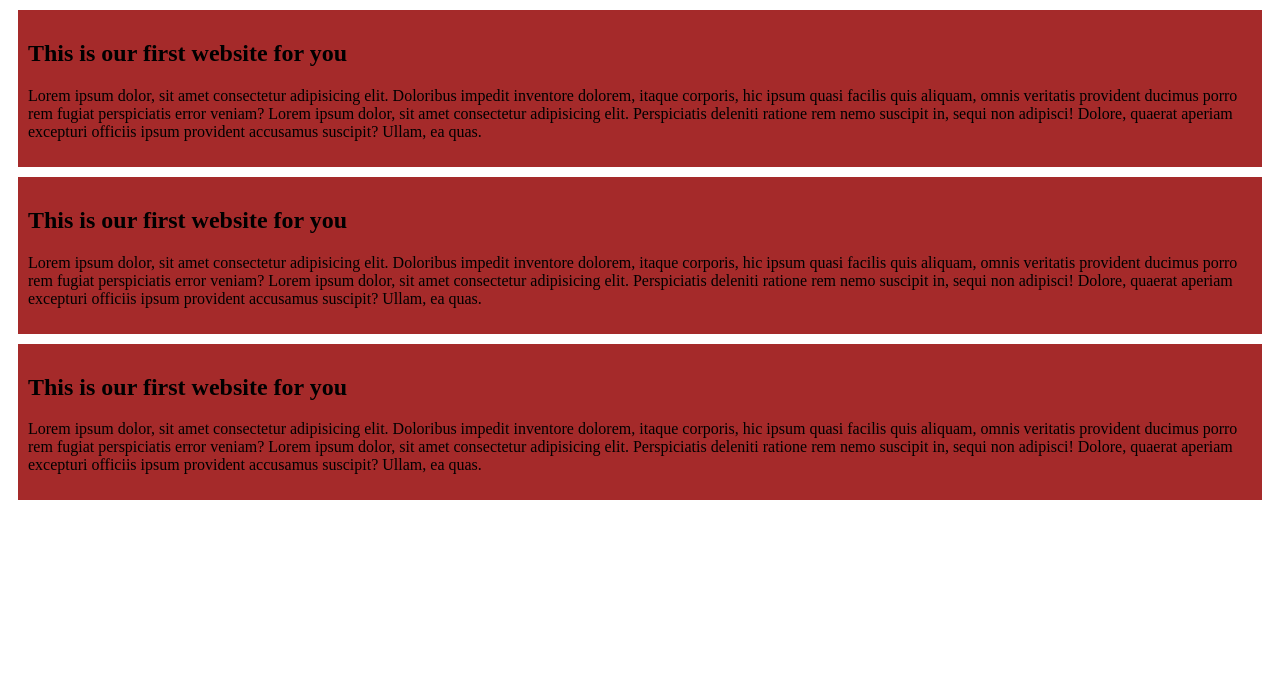
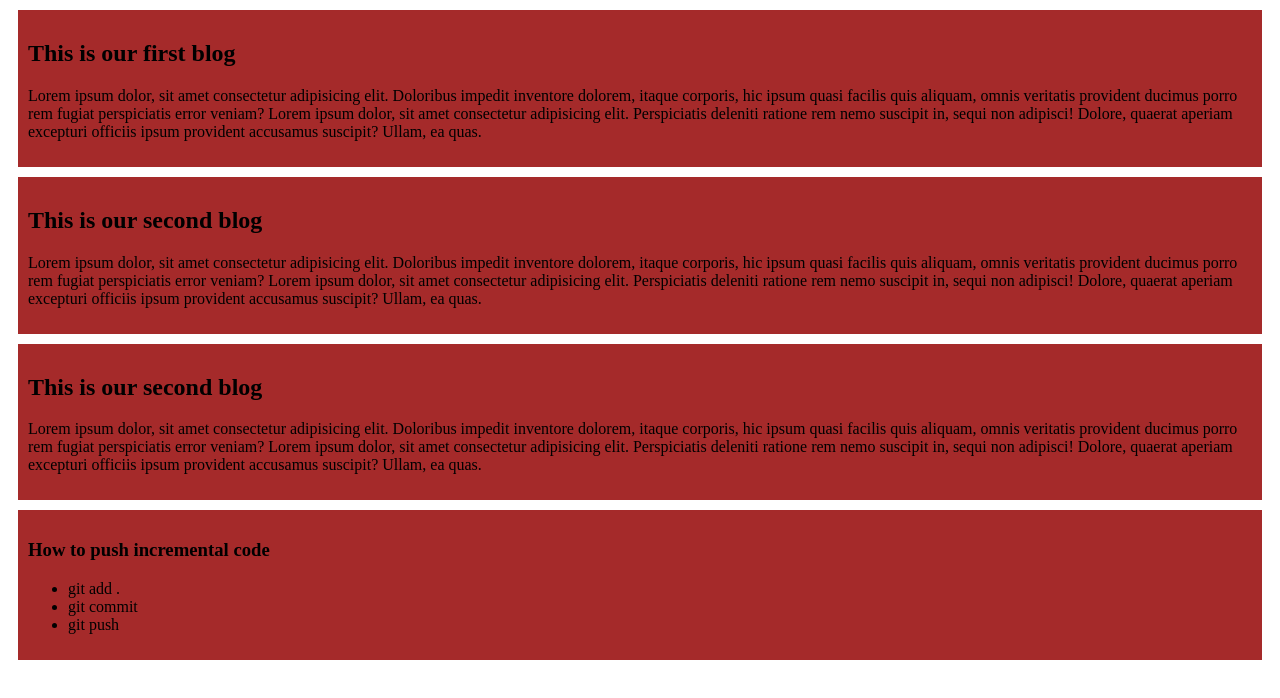
Before and after one commit to Pritompt12/this-is-my-4th-github-repo, a plain HTML site: page index.html in a window 1280 px wide. Drawn offline with Linux system fonts and the light colour scheme.

Commit message:
added a list iteam to code

```diff
--- a/index.html
+++ b/index.html
@@ -8,16 +8,24 @@
 </head>
 <body>
     <div>
-        <h2> This is our first website for you</h2>
+        <h2> This is our first blog</h2>
         <p> Lorem ipsum dolor, sit amet consectetur adipisicing elit. Doloribus impedit inventore dolorem, itaque corporis, hic ipsum quasi facilis quis aliquam, omnis veritatis provident ducimus porro rem fugiat perspiciatis error veniam? Lorem ipsum dolor, sit amet consectetur adipisicing elit. Perspiciatis deleniti ratione rem nemo suscipit in, sequi non adipisci! Dolore, quaerat aperiam excepturi officiis ipsum provident accusamus suscipit? Ullam, ea quas.</p>
     </div>
     <div>
-        <h2> This is our first website for you</h2>
+        <h2> This is our second blog</h2>
         <p> Lorem ipsum dolor, sit amet consectetur adipisicing elit. Doloribus impedit inventore dolorem, itaque corporis, hic ipsum quasi facilis quis aliquam, omnis veritatis provident ducimus porro rem fugiat perspiciatis error veniam? Lorem ipsum dolor, sit amet consectetur adipisicing elit. Perspiciatis deleniti ratione rem nemo suscipit in, sequi non adipisci! Dolore, quaerat aperiam excepturi officiis ipsum provident accusamus suscipit? Ullam, ea quas.</p>
     </div>
     <div>
-        <h2> This is our first website for you</h2>
+        <h2> This is our second blog</h2>
         <p> Lorem ipsum dolor, sit amet consectetur adipisicing elit. Doloribus impedit inventore dolorem, itaque corporis, hic ipsum quasi facilis quis aliquam, omnis veritatis provident ducimus porro rem fugiat perspiciatis error veniam? Lorem ipsum dolor, sit amet consectetur adipisicing elit. Perspiciatis deleniti ratione rem nemo suscipit in, sequi non adipisci! Dolore, quaerat aperiam excepturi officiis ipsum provident accusamus suscipit? Ullam, ea quas.</p>
     </div>
+        <div>
+            <h3> How to push incremental code</h3>
+                <ul>
+                    <li> git add .</li>
+                    <li>git commit</li>
+                    <li>git push</li>
+                </ul>
+        </div>
 </body>
 </html>
```
